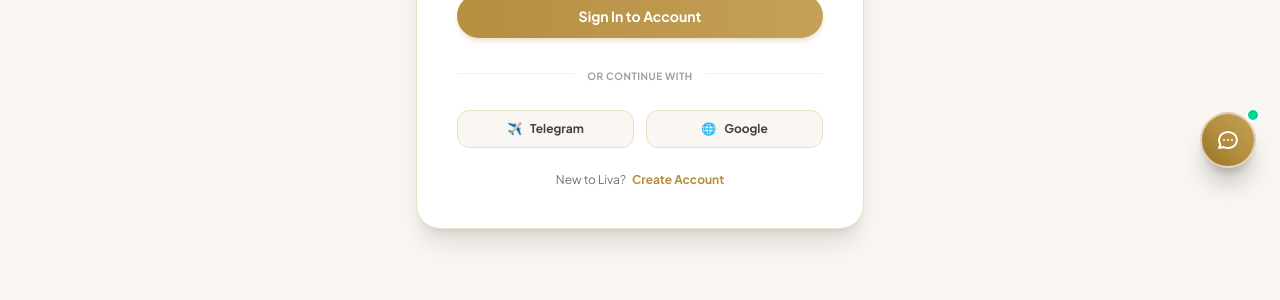
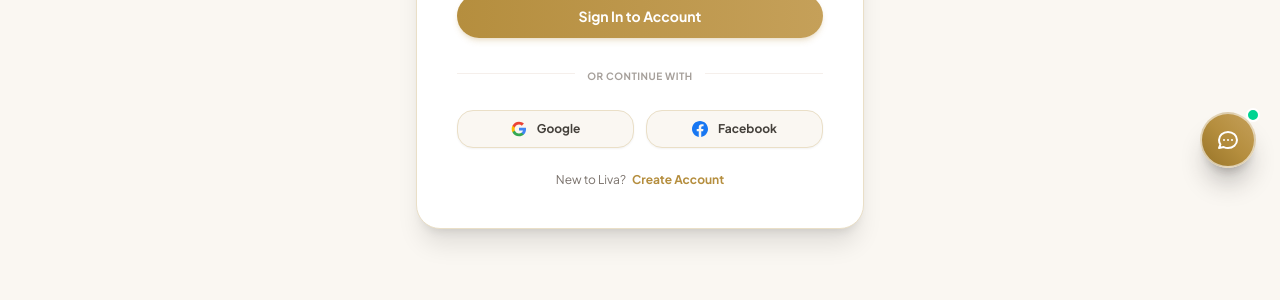
Before and after one commit to suensereypanha-maker/third_Liva_skincare, a Laravel app: page /login in a window 1280 px wide. Shown: the part 608-908 px from the top of the page. Run offline with Laravel 12, Linux system fonts and the light colour scheme; style sheets or scripts are compiled from the project's sources; some web fonts are replaced.

Commit message:
feat: replace Telegram with Google and Facebook buttons with official SVG brand icons

```diff
--- a/resources/views/frontend/auth/login.blade.php
+++ b/resources/views/frontend/auth/login.blade.php
@@ -94,16 +94,23 @@
         <!-- Social Login Grid -->
         <div class="grid grid-cols-2 gap-3 mb-6">
             <button type="button"
-                    onclick="showToast('Telegram Login', 'Connected to Telegram authorization')"
-                    class="py-2.5 px-3 rounded-xl border border-[#EADFC7] hover:border-[#229ED9] bg-[#FAF7F2] hover:bg-white text-xs font-bold text-stone-700 flex items-center justify-center gap-2 transition-all">
-                <span class="text-[#229ED9]">✈️</span>
-                <span>Telegram</span>
+                    onclick="showToast('Google Sign In', 'Connecting to Google authentication...')"
+                    class="py-2.5 px-3 rounded-2xl border border-[#EADFC7] hover:border-stone-400 bg-[#FAF7F2] hover:bg-white text-xs font-bold text-stone-700 flex items-center justify-center gap-2.5 transition-all shadow-xs hover:shadow-md group">
+                <svg class="w-4 h-4 shrink-0" viewBox="0 0 24 24">
+                    <path fill="#4285F4" d="M22.56 12.25c0-.78-.07-1.53-.2-2.25H12v4.26h5.92c-.26 1.37-1.04 2.53-2.21 3.31v2.77h3.57c2.08-1.92 3.28-4.74 3.28-8.09z"/>
+                    <path fill="#34A853" d="M12 23c2.97 0 5.46-.98 7.28-2.66l-3.57-2.77c-.98.66-2.23 1.06-3.71 1.06-2.86 0-5.29-1.93-6.16-4.53H2.18v2.84C3.99 20.53 7.7 23 12 23z"/>
+                    <path fill="#FBBC05" d="M5.84 14.09c-.22-.66-.35-1.36-.35-2.09s.13-1.43.35-2.09V7.06H2.18C1.43 8.55 1 10.22 1 12s.43 3.45 1.18 4.94l2.85-2.22.81-.63z"/>
+                    <path fill="#EA4335" d="M12 5.38c1.62 0 3.06.56 4.21 1.64l3.15-3.15C17.45 2.09 14.97 1 12 1 7.7 1 3.99 3.47 2.18 7.06l3.66 2.84c.87-2.6 3.3-4.52 6.16-4.52z"/>
+                </svg>
+                <span class="group-hover:text-stone-900">Google</span>
             </button>
             <button type="button"
-                    onclick="showToast('Google Login', 'Google OAuth initialized')"
-                    class="py-2.5 px-3 rounded-xl border border-[#EADFC7] hover:border-stone-400 bg-[#FAF7F2] hover:bg-white text-xs font-bold text-stone-700 flex items-center justify-center gap-2 transition-all">
-                <span>🌐</span>
-                <span>Google</span>
+                    onclick="showToast('Facebook Sign In', 'Connecting to Facebook authentication...')"
+                    class="py-2.5 px-3 rounded-2xl border border-[#EADFC7] hover:border-[#1877F2]/60 bg-[#FAF7F2] hover:bg-white text-xs font-bold text-stone-700 flex items-center justify-center gap-2.5 transition-all shadow-xs hover:shadow-md group">
+                <svg class="w-4 h-4 fill-[#1877F2] shrink-0" viewBox="0 0 24 24">
+                    <path d="M24 12.073c0-6.627-5.373-12-12-12s-12 5.373-12 12c0 5.99 4.388 10.954 10.125 11.854v-8.385H7.078v-3.47h3.047V9.43c0-3.007 1.792-4.669 4.533-4.669 1.312 0 2.686.235 2.686.235v2.953H15.83c-1.491 0-1.956.925-1.956 1.874v2.25h3.328l-.532 3.47h-2.796v8.385C19.612 23.027 24 18.062 24 12.073z"/>
+                </svg>
+                <span class="group-hover:text-[#1877F2]">Facebook</span>
             </button>
         </div>
 
--- a/resources/views/frontend/layouts/header.blade.php
+++ b/resources/views/frontend/layouts/header.blade.php
@@ -162,7 +162,7 @@
                     </button>
 
                     <!-- User Auth Dropdown -->
-                    <div id="user-auth-dropdown" class="hidden absolute right-0 mt-2 w-64 bg-white rounded-3xl shadow-2xl border border-[#EADFC7] p-4 z-50 animate-in fade-in slide-in-from-top-1">
+                    <div id="user-auth-dropdown" class="hidden absolute right-0 mt-2 w-64  p-4 z-50 animate-in fade-in slide-in-from-top-1">
                         <div class="flex items-center gap-3 pb-3 border-b border-[#F5EFEB]">
                             <div class="w-10 h-10 rounded-2xl bg-[#F5EFEB] border border-[#EADFC7] text-[#B58E3E] flex items-center justify-center text-lg shrink-0">
                                 👑
```
Also changed, not shown: resources/views/frontend/auth/register.blade.php (+31 -0 lines), resources/views/frontend/about/index.blade.php (line endings or trailing spaces), resources/views/frontend/contact/index.blade.php (line endings or trailing spaces), resources/views/frontend/wishlist/index.blade.php (line endings or trailing spaces).
